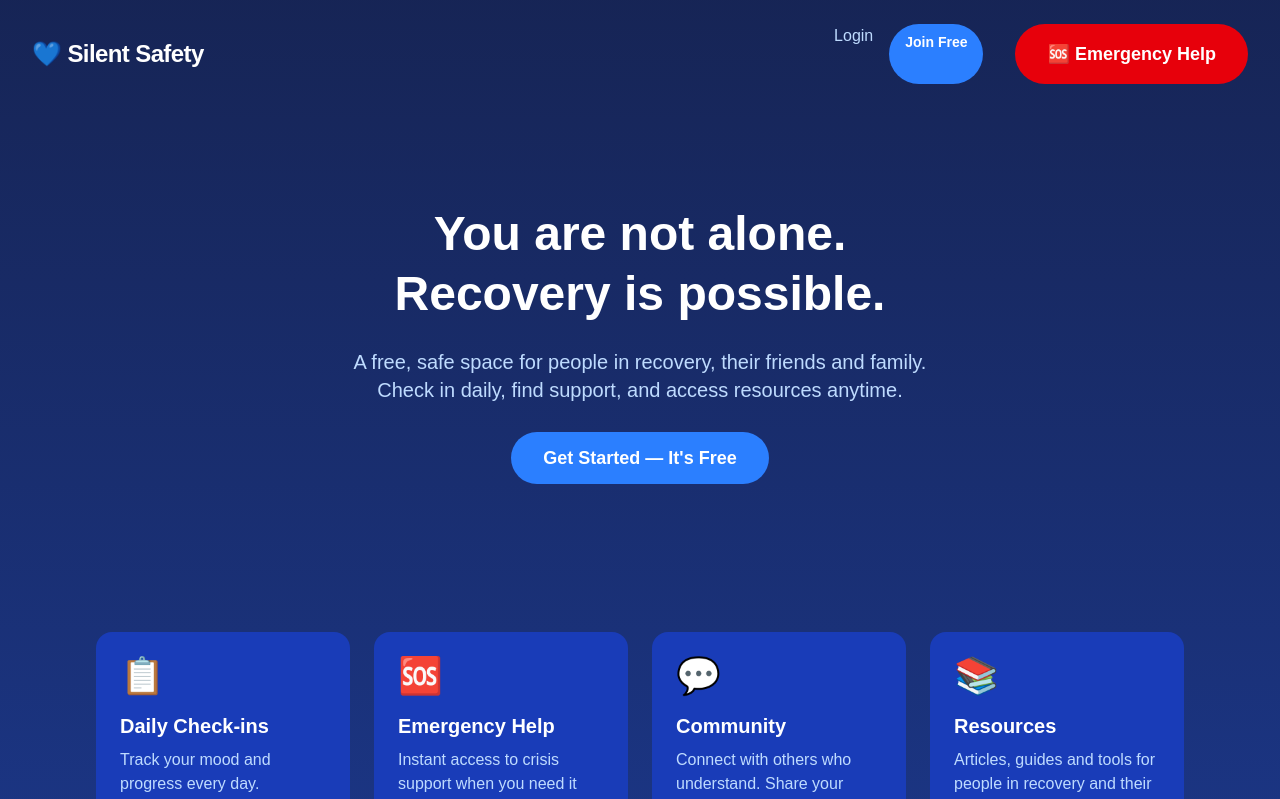
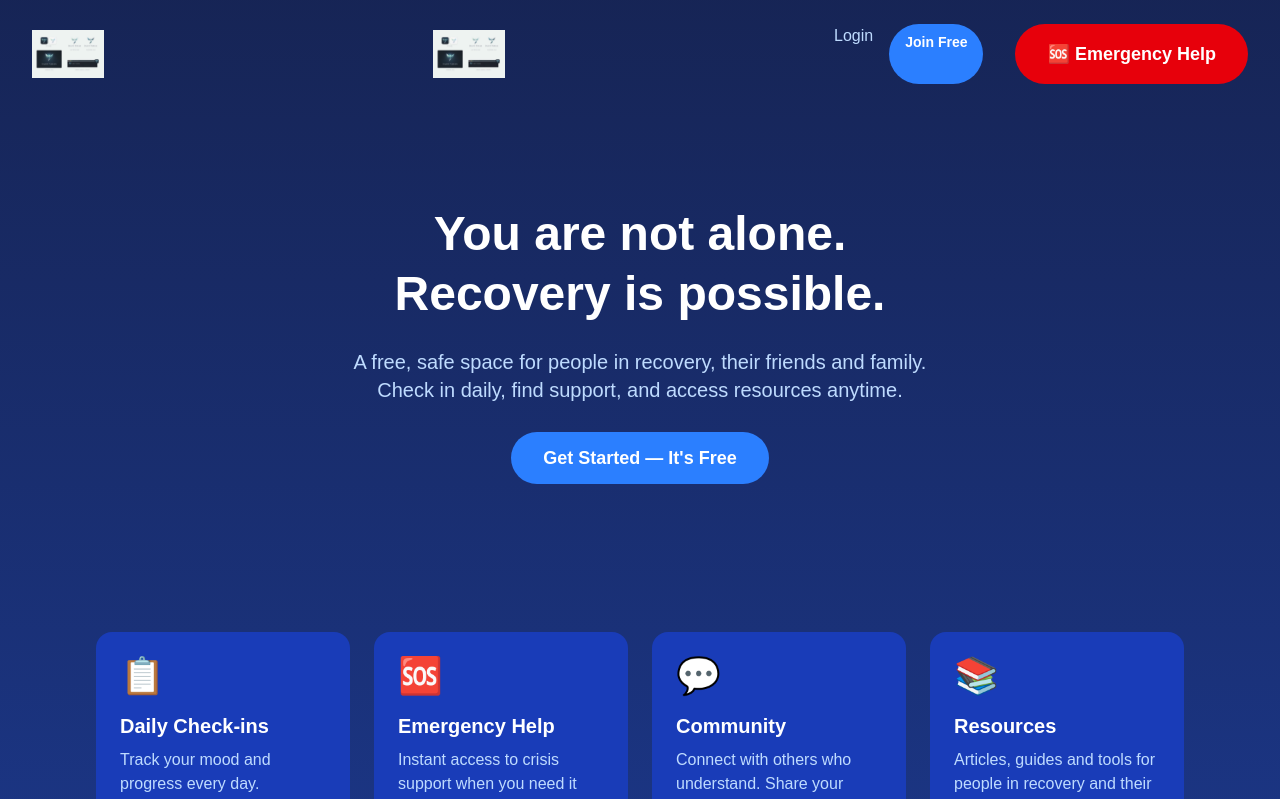
Before and after one commit to silentvoices12/silent-safety-app, a Next.js app: page / in a window 1280 px wide. Shown: the top 799 px of the page. Built offline with nearby package versions, Linux system fonts and the light colour scheme.

Commit message:
add silent voices logo

```diff
--- a/app/page.tsx
+++ b/app/page.tsx
@@ -4,7 +4,8 @@ export default function Home() {
 
       {/* Header */}
       <header className="flex justify-between items-center px-8 py-6">
-        <h1 className="text-2xl font-bold tracking-tight">💙 Silent Safety</h1>
+        <img src="/logo.png" alt="Silent Voices" className="h-12" />
+        <img src="/logo.png" alt="Silent Voices" className="h-12" />
         <div className="flex gap-4">
           <a href="/login" className="text-blue-200 hover:text-white transition">Login</a>
           <a href="/signup" className="bg-blue-500 hover:bg-blue-400 px-4 py-2 rounded-full text-sm font-semibold transition">Join Free</a>
```
Also changed, not shown: public/logo.png (added), 1 other file (tests, documents, lock files or other folders).
